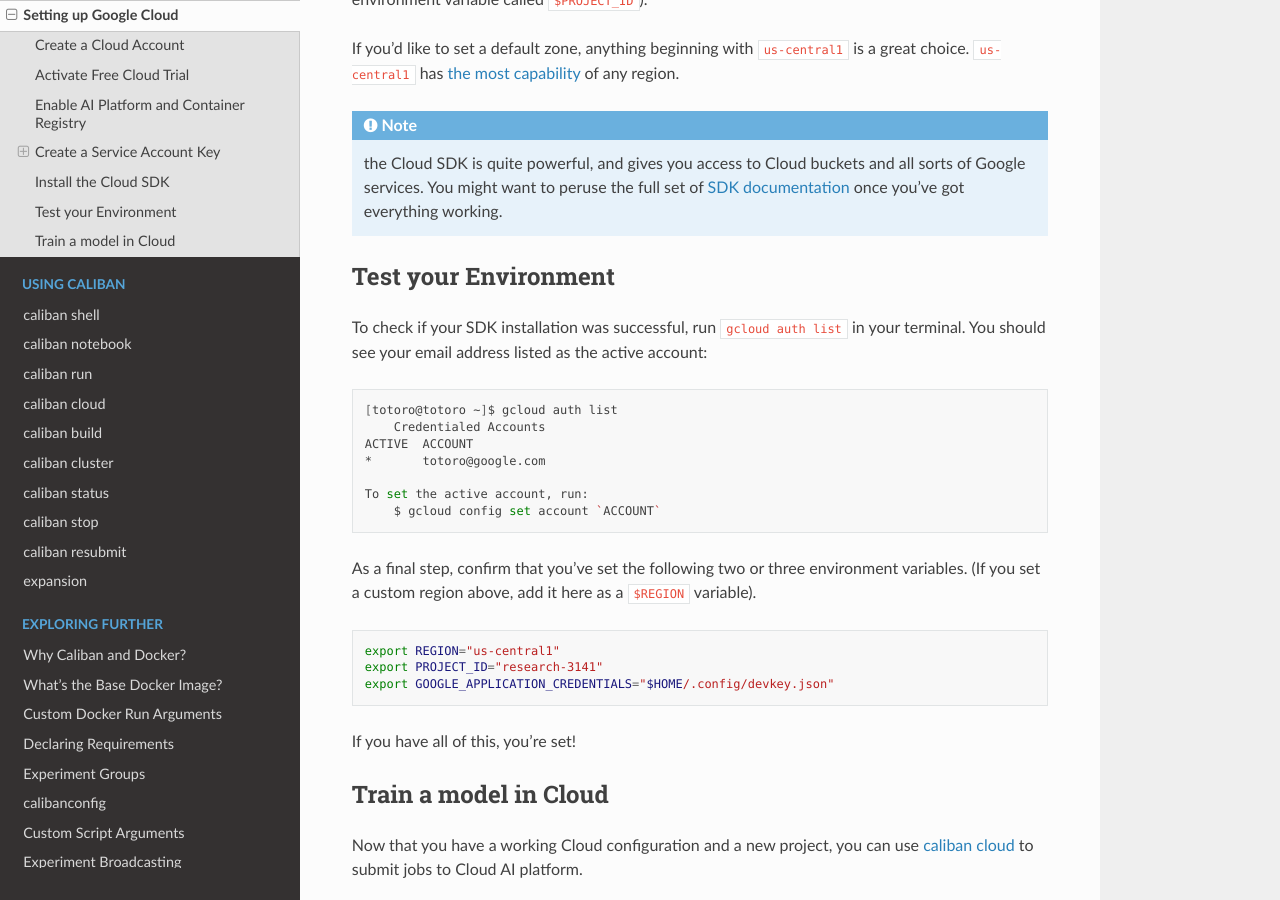
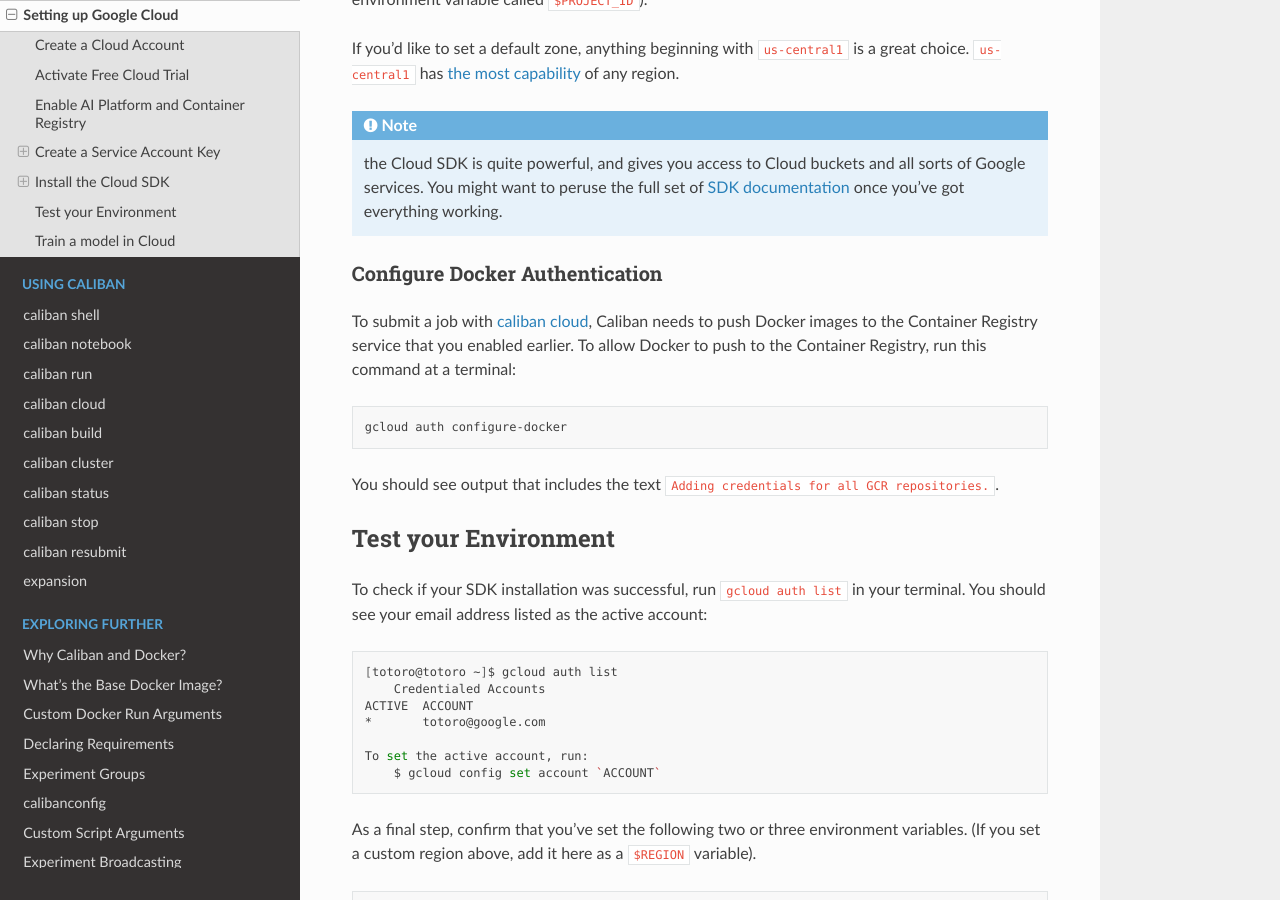
Before and after one commit to google/caliban, a Sphinx documentation site: the page built from docs/getting_started/cloud.rst, in a window 1280 px wide and 900 px high, scrolled down 5766 px. Built offline with Sphinx 7.4.7 and the Read the Docs theme 2.0.0, drawn with Linux system fonts in a browser that asks for light colours.

Commit message:
gcloud auth docs

```diff
--- a/docs/getting_started/cloud.rst
+++ b/docs/getting_started/cloud.rst
@@ -224,6 +224,20 @@
           <https://cloud.google.com/sdk/gcloud/reference/>`_ once you've got
           everything working.
 
+Configure Docker Authentication
+^^^^^^^^^^^^^^^^^^^^^^^^^^^^^^^
+
+To submit a job with :doc:`/cli/caliban_cloud`, Caliban needs to push Docker
+images to the Container Registry service that you enabled earlier. To allow
+Docker to push to the Container Registry, run this command at a terminal:
+
+.. code-block:: bash
+
+   gcloud auth configure-docker
+
+You should see output that includes the text ``Adding credentials for all GCR
+repositories.``.
+
 Test your Environment
 ---------------------
 
```
